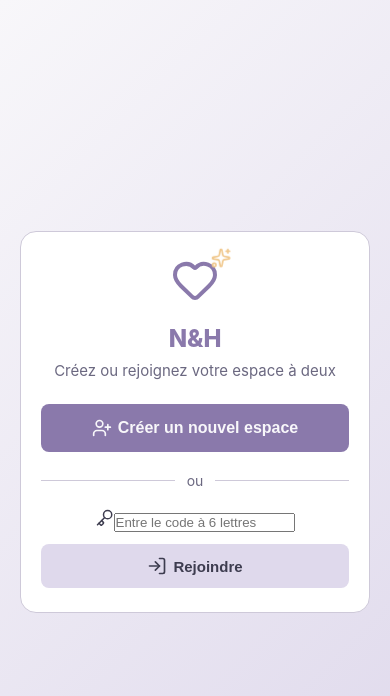
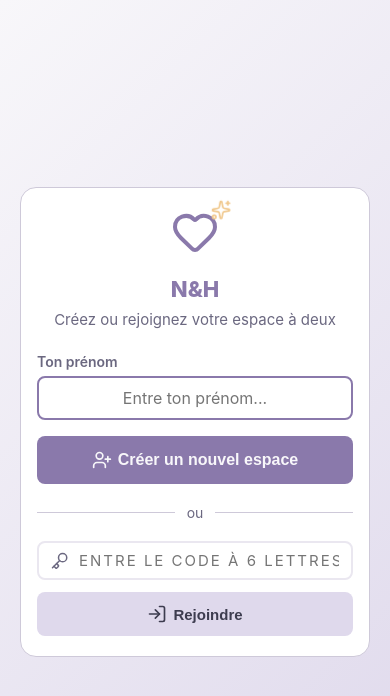
Before and after one commit to revizysaas-ui/nh-love-app, a React (Vite) app: page /join in a window 390 px wide. Shown: the top 696 px of the page. Built offline with nearby package versions, Linux system fonts and the light colour scheme; no server answers.

Commit message:
fix: name on join, messages responsive, own bubbles

```diff
--- a/src/components/Join.jsx
+++ b/src/components/Join.jsx
@@ -4,13 +4,20 @@ import { useRoom } from '../context/RoomContext'
 import { useNavigate } from 'react-router-dom'
 
 export default function Join() {
-  const { createRoom, joinRoom } = useRoom()
+  const { createRoom, joinRoom, username, setUsername } = useRoom()
   const navigate = useNavigate()
   const [code, setCode] = useState('')
   const [error, setError] = useState('')
   const [loading, setLoading] = useState(false)
+  const [localName, setLocalName] = useState(username)
+  const [nameError, setNameError] = useState('')
+
+  const nameValid = localName.trim().length >= 2
 
   async function handleCreate() {
+    if (!nameValid) { setNameError('Entre ton prénom (min. 2 lettres)'); return }
+    setNameError('')
+    setUsername(localName.trim())
     setLoading(true)
     setError('')
     const room = await createRoom()
@@ -21,7 +28,10 @@ export default function Join() {
 
   async function handleJoin(e) {
     e.preventDefault()
+    if (!nameValid) { setNameError('Entre ton prénom (min. 2 lettres)'); return }
+    setNameError('')
     if (!code.trim()) return
+    setUsername(localName.trim())
     setLoading(true)
     setError('')
     const room = await joinRoom(code.trim())
@@ -39,6 +49,18 @@ export default function Join() {
         </div>
         <h1>N&H</h1>
         <p className="join-sub">Créez ou rejoignez votre espace à deux</p>
+
+        <div className="join-name-field">
+          <label>Ton prénom</label>
+          <input
+            placeholder="Entre ton prénom..."
+            value={localName}
+            onChange={e => { setLocalName(e.target.value); setNameError('') }}
+            maxLength={20}
+            autoFocus
+          />
+          {nameError && <p className="join-error">{nameError}</p>}
+        </div>
 
         <button className="btn btn-primary btn-full btn-lg" onClick={handleCreate} disabled={loading}>
           <UserPlus size={20} />
--- a/src/components/Messages.jsx
+++ b/src/components/Messages.jsx
@@ -4,10 +4,9 @@ import { supabase } from '../lib/supabase'
 import { useRoom } from '../context/RoomContext'
 
 export default function Messages() {
-  const { room } = useRoom()
+  const { room, username } = useRoom()
   const [messages, setMessages] = useState([])
   const [text, setText] = useState('')
-  const [author, setAuthor] = useState('')
   const [loading, setLoading] = useState(true)
   const endRef = useRef(null)
 
@@ -42,7 +41,7 @@ export default function Messages() {
     if (!text.trim()) return
     await supabase
       .from('messages')
-      .insert({ room_id: room.id, author: author.trim() || 'Anonyme', text: text.trim() })
+      .insert({ room_id: room.id, author: username || 'Anonyme', text: text.trim() })
     setText('')
   }
 
@@ -70,10 +69,10 @@ export default function Messages() {
         ) : (
           <div className="messages-list">
             {messages.map(m => (
-              <div key={m.id} className="msg-bubble">
+              <div key={m.id} className={`msg-bubble ${m.author === username ? 'own' : ''}`}>
                 <div className="msg-meta">
                   <strong>{m.author}</strong>
-                  <small>{new Date(m.created_at).toLocaleString('fr-FR')}</small>
+                  <small>{new Date(m.created_at).toLocaleString('fr-FR', { day: 'numeric', month: 'short', hour: '2-digit', minute: '2-digit' })}</small>
                   <button className="btn-icon" onClick={() => deleteMessage(m.id)}>
                     <Trash2 size={14} />
                   </button>
@@ -88,12 +87,6 @@ export default function Messages() {
 
       <form className="msg-input-bar" onSubmit={sendMessage}>
         <input
-          className="msg-author-input"
-          placeholder="Ton prénom..."
-          value={author}
-          onChange={e => setAuthor(e.target.value)}
-        />
-        <input
           placeholder="Écris un message..."
           value={text}
           onChange={e => setText(e.target.value)}
--- a/src/context/RoomContext.jsx
+++ b/src/context/RoomContext.jsx
@@ -6,6 +6,12 @@ const RoomContext = createContext(null)
 export function RoomProvider({ children }) {
   const [room, setRoom] = useState(null)
   const [loading, setLoading] = useState(true)
+  const [username, setUsernameState] = useState(() => localStorage.getItem('nh_username') || '')
+
+  const setUsername = useCallback((name) => {
+    setUsernameState(name)
+    localStorage.setItem('nh_username', name)
+  }, [])
 
   useEffect(() => {
     const saved = localStorage.getItem('nh_room')
@@ -46,11 +52,12 @@ export function RoomProvider({ children }) {
 
   const leaveRoom = useCallback(() => {
     localStorage.removeItem('nh_room')
+    localStorage.removeItem('nh_username')
     setRoom(null)
   }, [])
 
   return (
-    <RoomContext.Provider value={{ room, loading, createRoom, joinRoom, updateRoom, leaveRoom }}>
+    <RoomContext.Provider value={{ room, loading, createRoom, joinRoom, updateRoom, leaveRoom, username, setUsername }}>
       {children}
     </RoomContext.Provider>
   )
--- a/src/index.css
+++ b/src/index.css
@@ -217,6 +217,31 @@ body {
 .join-divider::before, .join-divider::after { content: ''; flex: 1; height: 1px; background: var(--border); }
 .join-form { display: flex; flex-direction: column; gap: 12px; }
 .join-error { color: var(--destructive); font-size: 13px; }
+.join-name-field {
+  display: flex; flex-direction: column; gap: 6px; margin-bottom: 20px; text-align: left;
+}
+.join-name-field label {
+  font-size: 14px; font-weight: 600; color: var(--muted-foreground);
+}
+.join-name-field input {
+  padding: 12px 14px; border: 2px solid var(--input); border-radius: var(--radius);
+  font-size: 16px; outline: none; font-family: inherit; transition: border-color 0.2s;
+  background: var(--card); color: var(--foreground); text-align: center;
+}
+.join-name-field input:focus { border-color: var(--ring); }
+
+.input-group {
+  display: flex; align-items: center; gap: 10px;
+  padding: 10px 14px; border: 2px solid var(--input); border-radius: var(--radius);
+  background: var(--card); transition: border-color 0.2s;
+}
+.input-group:focus-within { border-color: var(--ring); }
+.input-group input {
+  flex: 1; border: none; outline: none; font-size: 16px; font-family: inherit;
+  background: transparent; color: var(--foreground); text-transform: uppercase;
+  letter-spacing: 3px;
+}
+.input-group svg { color: var(--muted-foreground); flex-shrink: 0; }
 
 /* ========== SETTINGS ========== */
 .settings-card {
@@ -343,6 +368,15 @@ body {
   animation: fadeUp 0.2s ease; background: var(--secondary);
   align-self: flex-start; border-bottom-left-radius: 4px;
 }
+.msg-bubble.own {
+  align-self: flex-end; background: var(--primary); border-bottom-left-radius: var(--radius);
+  border-bottom-right-radius: 4px;
+}
+.msg-bubble.own p { color: var(--primary-foreground); }
+.msg-bubble.own .msg-meta strong { color: var(--primary-foreground); opacity: 0.9; }
+.msg-bubble.own .msg-meta small { color: var(--primary-foreground); opacity: 0.7; }
+.msg-bubble.own .btn-icon { color: var(--primary-foreground); opacity: 0.7; }
+.msg-bubble.own .btn-icon:hover { opacity: 1; background: rgba(255,255,255,0.15); }
 .msg-meta { display: flex; align-items: center; gap: 8px; margin-bottom: 4px; font-size: 12px; color: var(--muted-foreground); }
 .msg-meta .btn-icon { color: var(--muted-foreground); padding: 2px; }
 .msg-meta .btn-icon:hover { background: var(--muted); }
@@ -469,6 +503,7 @@ body {
   .settings-card { padding: 16px 12px; }
   .join-card { padding: 24px 20px; }
   .join-card h1 { font-size: 24px; }
+  .join-name-field input { font-size: 16px; padding: 10px 12px; }
   .code-badge { font-size: 18px; padding: 8px 16px; }
   .map-container { height: 320px; }
 }
@@ -497,4 +532,9 @@ body {
   .game-question { font-size: 16px; }
   .modal-card { padding: 12px; }
   .modal-img { max-height: 40vh; }
+  .join-card { padding: 20px 16px; }
+  .join-card h1 { font-size: 22px; }
+  .join-name-field { margin-bottom: 16px; }
+  .input-group { padding: 8px 12px; }
+  .input-group input { font-size: 15px; letter-spacing: 2px; }
 }
```
